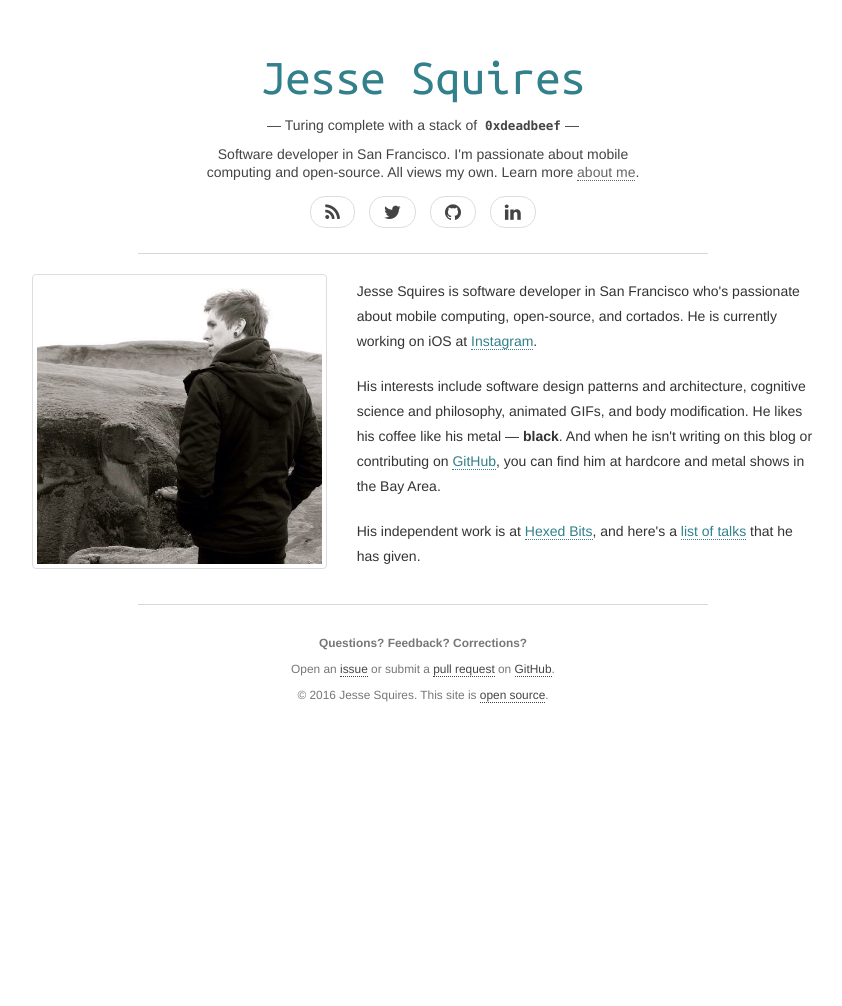
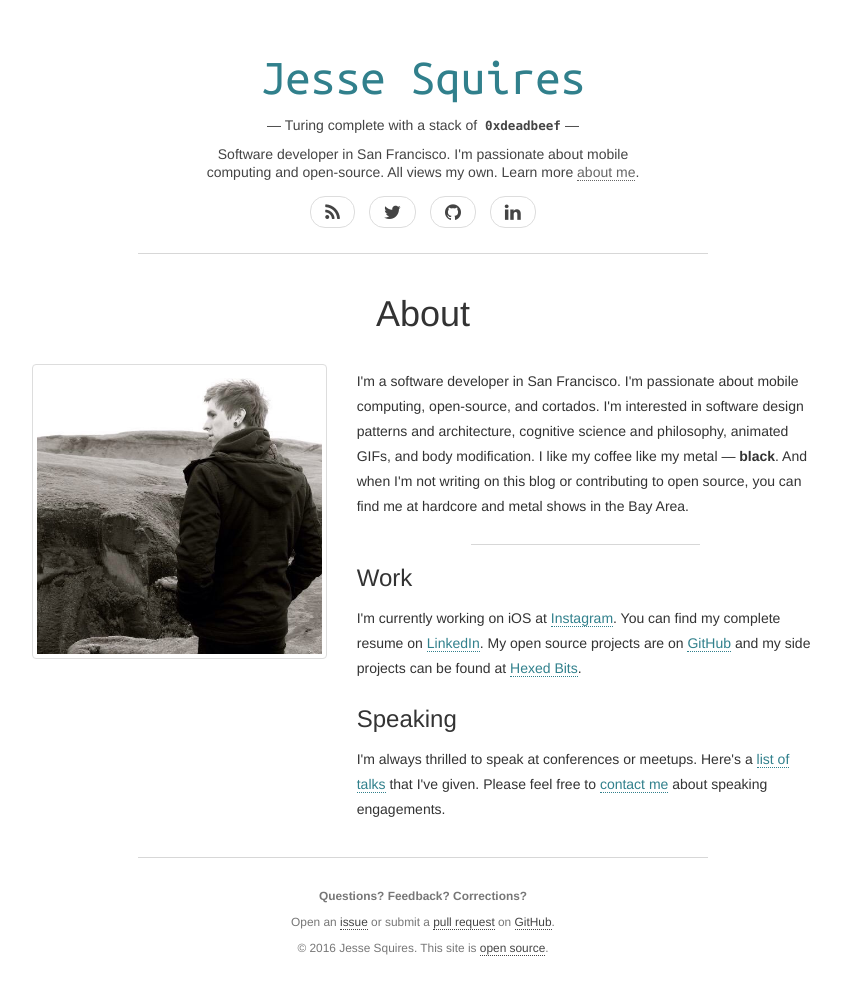
Before and after one commit to jessesquires/jessesquires.com, a Jekyll site: the page built from about.html, in a window 1280 px wide. Shown: the whole page, without its empty margins (217-1059 px from the left). Built offline with Jekyll 4.4.1, drawn with Linux system fonts in a browser that asks for light colours; nearby versions of some CDN libraries; Markdown is read by kramdown in place of the engine named in the settings; before the commit the page ends 900 px from its top, so only the background shows below that.

Commit message:
refine 404, about, search pages

```diff
--- a/404.html
+++ b/404.html
@@ -5,6 +5,8 @@ permalink: /404.html
 ---
 
 <div class="center">
-   <h2>Oops! Something went wrong. Sorry!</h2><br/>
+   <h2>Oops! Something went wrong. Sorry!</h2>
+   <h3 class="text-muted">Page not found</h3>
+   <br/>
    <img src="/img/404.gif" class="img-thumbnail img-responsive" title="404" alt="404"/>
 </div>
--- a/about.html
+++ b/about.html
@@ -3,23 +3,22 @@ layout: default
 title: About
 ---
 
-<div id="about" class="row">
+<div class="row">
+   <div class="col-sm-8 col-sm-offset-2"><h1 class="text-center">About</h1><br/></div>
    <div class="col-sm-4 col-sm-offset-1 col-md-4 col-md-offset-1">
-      <img class="img-thumbnail img-responsive center"
-         src="/img/avatar.jpg"
-         title="Jesse Squires" alt="Jesse Squires"/>
+      <img class="img-thumbnail img-responsive center" src="/img/avatar.jpg" title="Jesse Squires" alt="Jesse Squires"/>
    </div>
+   <div class="text-left col-sm-6 col-md-6">
+      <p>I'm a software developer in San Francisco. I'm passionate about mobile computing, open-source, and cortados.
+      I'm interested in software design patterns and architecture, cognitive science and philosophy, animated GIFs, and body modification.
+      I like my coffee like my metal &mdash; <strong>black</strong>.
+      And when I'm not writing on this blog or contributing to open source, you can find me at hardcore and metal shows in the Bay Area.</p>
+      <hr>
 
-   <div class="text-left col-sm-6 col-md-6">
-      <p>Jesse Squires is software developer in San Francisco who's passionate about mobile computing, open-source, and cortados.
-      He is currently working on iOS at <a href="http://instagram.com" target="_blank">Instagram</a>.</p>
+      <h3>Work</h3>
+      <p>I'm currently working on iOS at <a href="http://instagram.com" target="_blank">Instagram</a>. You can find my complete resume on <a href="{{ site.author.linkedin }}" target="_blank">LinkedIn</a>. My open source projects are on <a href="{{ site.author.github }}" target="_blank">GitHub</a> and my side projects can be found at <a href="http://hexedbits.com" target="_blank">Hexed Bits</a>.</p>
 
-      <p>His interests include software design patterns and architecture, cognitive science and philosophy, animated GIFs, and body modification.
-      He likes his coffee like his metal &mdash; <strong>black</strong>. And when he isn't writing on this blog
-      or contributing on <a href="http://github.com/jessesquires" target="_blank">GitHub</a>,
-      you can find him at hardcore and metal shows in the Bay Area.</p>
-
-      <p>His independent work is at <a href="http://hexedbits.com" target="_blank">Hexed Bits</a>,
-      and here's a <a href="https://github.com/jessesquires/talks" target="_blank">list of talks</a> that he has given.</p>
+      <h3>Speaking</h3>
+      <p>I'm always thrilled to speak at conferences or meetups. Here's a <a href="https://github.com/jessesquires/talks" target="_blank">list of talks</a> that I've given. Please feel free to <a href="mailto:jesse.squires.developer@gmail.com">contact me</a> about speaking engagements.</p>
    </div>
 </div>
```
Also changed, not shown: search.html (+5 -12 lines).
